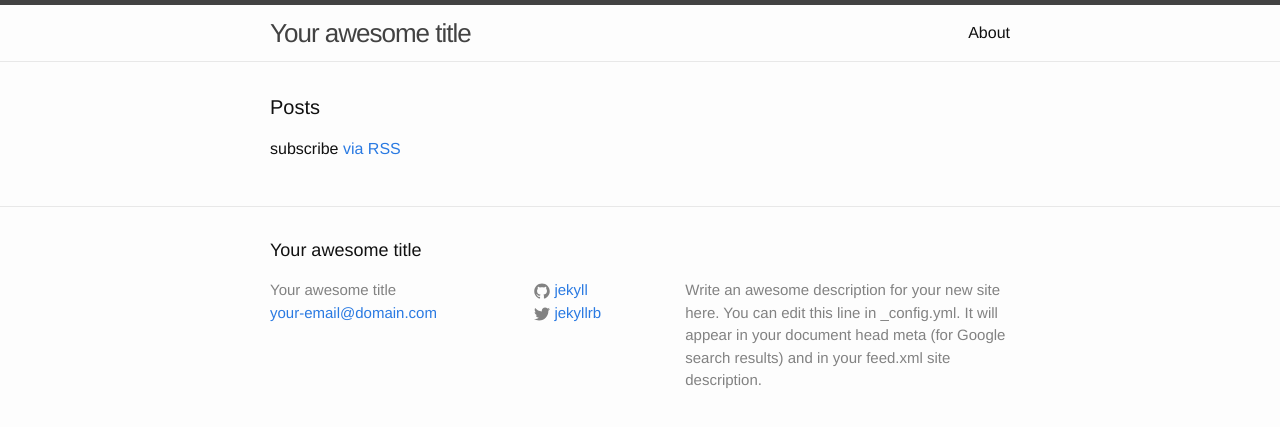
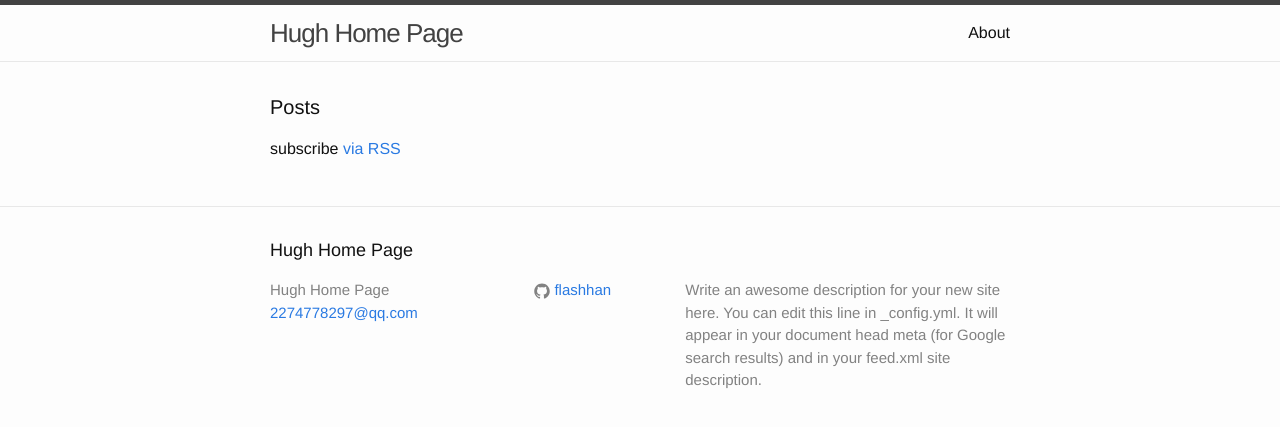
Before and after one commit to StaHugh/flashhan.github.io, a Jekyll site: the page built from index.html, in a window 1280 px wide. Shown: the top 427 px of the page. Built offline with Jekyll 4.4.1, drawn with Linux system fonts in a browser that asks for light colours.

Commit message:
setting first commit

```diff
--- a/_config.yml
+++ b/_config.yml
@@ -6,16 +6,16 @@
 # 'jekyll serve'. If you change this file, please restart the server process.
 
 # Site settings
-title: Your awesome title
-email: your-email@domain.com
+title: Hugh Home Page
+email: 2274778297@qq.com
 description: > # this means to ignore newlines until "baseurl:"
   Write an awesome description for your new site here. You can edit this
   line in _config.yml. It will appear in your document head meta (for
   Google search results) and in your feed.xml site description.
 baseurl: "" # the subpath of your site, e.g. /blog
 url: "http://yourdomain.com" # the base hostname & protocol for your site
-twitter_username: jekyllrb
-github_username:  jekyll
+twitter_username:
+github_username:  flashhan
 
 # Build settings
 markdown: kramdown
```
